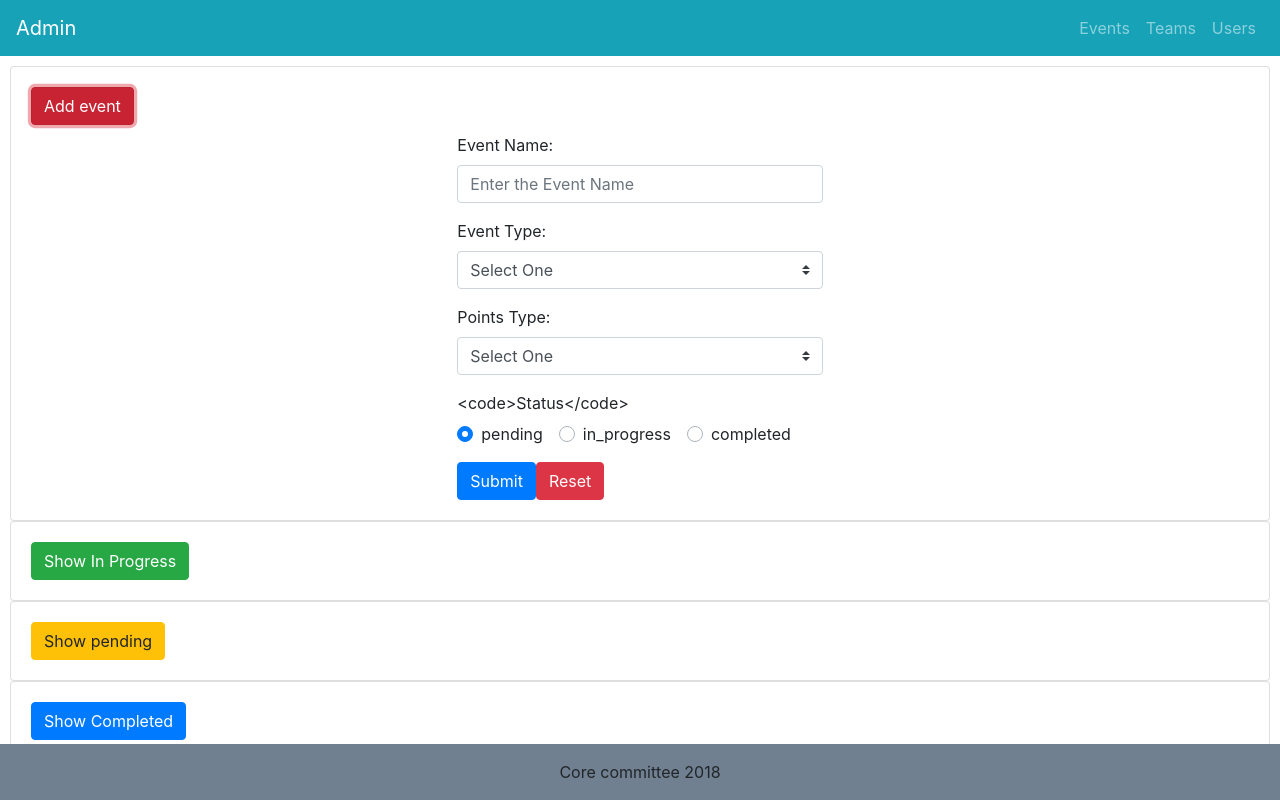
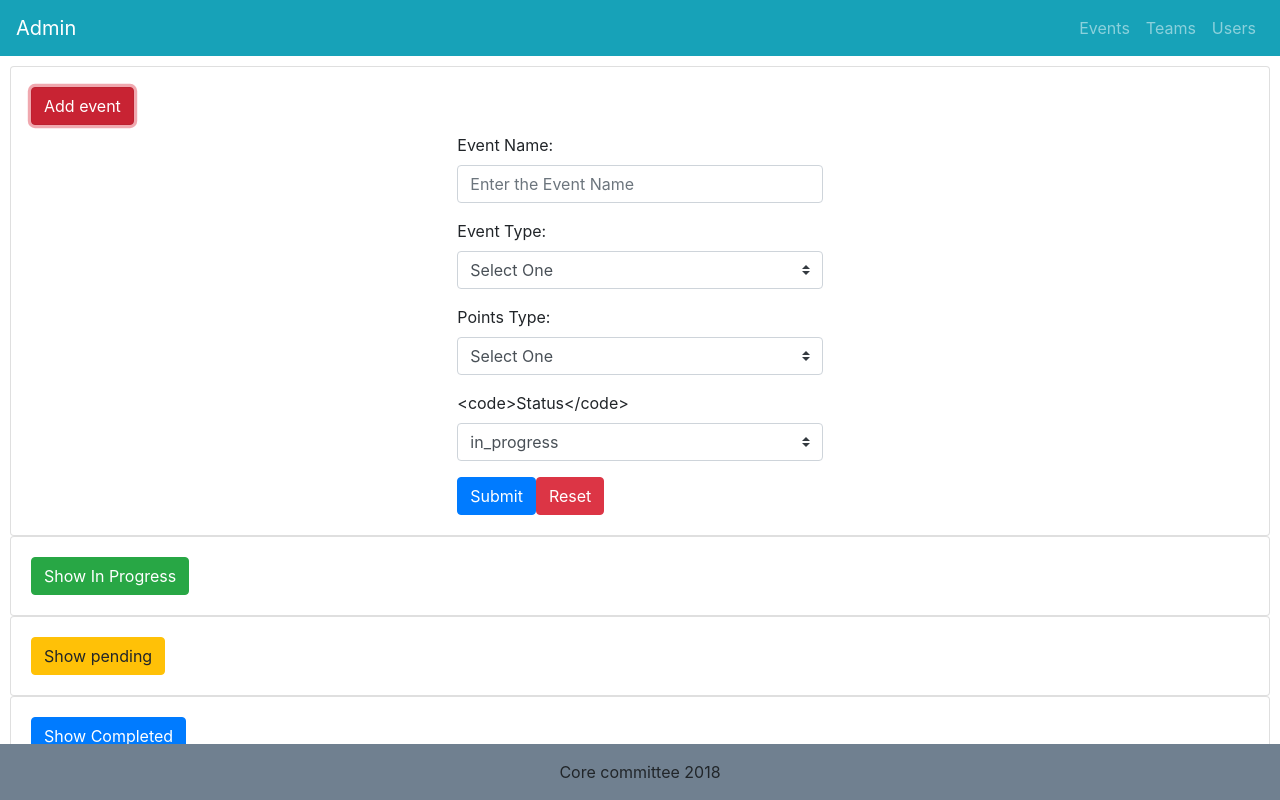
Before and after one commit to sreekanthkm/qb-utsav-admin, a Vue app: page /events in a window 1280 px wide. Both pictures are taken after a click on the button "Add event". Built offline with nearby package versions, Linux system fonts and the light colour scheme.

Commit message:
Edit functionality completed

```diff
--- a/src/views/Events.vue
+++ b/src/views/Events.vue
@@ -32,9 +32,14 @@
                           v-model="form.pointType">
             </b-form-select>
           </b-form-group>
-          <b-form-group label="<code>Status</code>">
-            <b-form-radio-group id="eventStatus" v-model="form.status" :options="Status" name="eventStatus">
-            </b-form-radio-group>
+          <b-form-group id="eventStatusDropdown"
+                        label="<code>Status</code>"
+                        label-for="eventStatus">
+            <b-form-select id="eventStatus"
+                          :options="Status"
+                          required
+                          v-model="event.status">
+            </b-form-select>
           </b-form-group>
           <b-button type="submit" variant="primary">Submit</b-button>
           <b-button type="reset" variant="danger">Reset</b-button>
@@ -74,11 +79,12 @@
         </b-list-group>
       </b-collapse>
     </b-card>
+
     <b-modal id="del" title="Delete an event" ok-title="Yes" cancel-title="No" @ok="del(event)">
       Are you sure you want to delete this event ?
     </b-modal>
 
-    <b-modal id="edit" title="Edit an event" ok-title="Yes" cancel-title="No" @ok="edit(form, event)">
+    <b-modal id="edit" title="Edit an event" ok-title="Yes" cancel-title="No" @ok="edit(event)">
         <b-form v-if="show" class="add-event">
           <b-form-group id="levelsDropdown"
                         label="Number of Levels:"
@@ -86,12 +92,17 @@
             <b-form-select id="levels"
                           :options="levels"
                           required
-                          v-model="form.levels">
+                          v-model="event.levels">
             </b-form-select>
           </b-form-group>
-          <b-form-group label="<code>Status</code>">
-            <b-form-radio-group id="eventStatus" v-model="form.status" :options="Status" name="eventStatus">
-            </b-form-radio-group>
+          <b-form-group id="eventStatusDropdown"
+                        label="<code>Status</code>"
+                        label-for="eventStatus">
+            <b-form-select id="eventStatus"
+                          :options="Status"
+                          required
+                          v-model="event.status">
+            </b-form-select>
           </b-form-group>
         </b-form>
     </b-modal>
@@ -107,7 +118,8 @@
     status: 'in_progress',
     results: [],
     fixtures: [],
-    points: [15,10,7]
+    points: [15,10,7],
+    levels: 2
   }, {
     id: 2,
     eventName: 'Chess',
@@ -115,7 +127,8 @@
     status: 'pending',
     results: [],
     fixtures: [],
-    points: [15,10,7]
+    points: [15,10,7],
+    levels: 1
   }, {
     id: 3,
     eventName: 'Intro',
@@ -123,7 +136,8 @@
     status: 'completed',
     results: [['Heracles', 'Spartans'], 'Kratos', 'Olympus'],
     fixtures: [],
-    points: [15,10,7]
+    points: [15,10,7],
+    levels: 3
   }, {
     id: 4,
     eventName: 'NFS',
@@ -131,7 +145,8 @@
     status: 'pending',
     results: [],
     fixtures: [],
-    points: [10,7,5]
+    points: [10,7,5],
+    levels: 4
   }, {
     id: 5,
     eventName: 'Monthly Event June - FIFA Predictor',
@@ -139,7 +154,8 @@
     status: 'in_progress',
     results: [],
     fixtures: [],
-    points: [10,7,5]
+    points: [10,7,5],
+    levels: 5
   }, {
     id: 6,
     eventName: 'Monthly Event June - Photography Contest',
@@ -147,7 +163,8 @@
     status: 'completed',
     results: ['Heracles', 'Heracles', 'Spartans'],
     fixtures: [],
-    points: [10,7,5]
+    points: [10,7,5],
+    levels: 6
   }];
 
   const form = {
@@ -184,7 +201,7 @@
         pointType,
         Status,
         show: true,
-        event: null,
+        event: events[0],
         levels
       };
     },
@@ -228,15 +245,13 @@
       setCurrentEvent (event) {
         this.event = event;
       },
-      edit (eventEditForm, evt) {
-        //alert(JSON.stringify(event));
+      edit (evt) {
         events.forEach(event => {
           if(event.id === evt.id) {
-            event.levels = eventEditForm.levels;
-            event.status = eventEditForm.status;
+            event.levels = evt.levels;
+            event.status = evt.status;
           }
         })
-        console.log(events);
       },
       del (event) {
         events.splice(events.findIndex(e => e.id === event.id),1);
```
